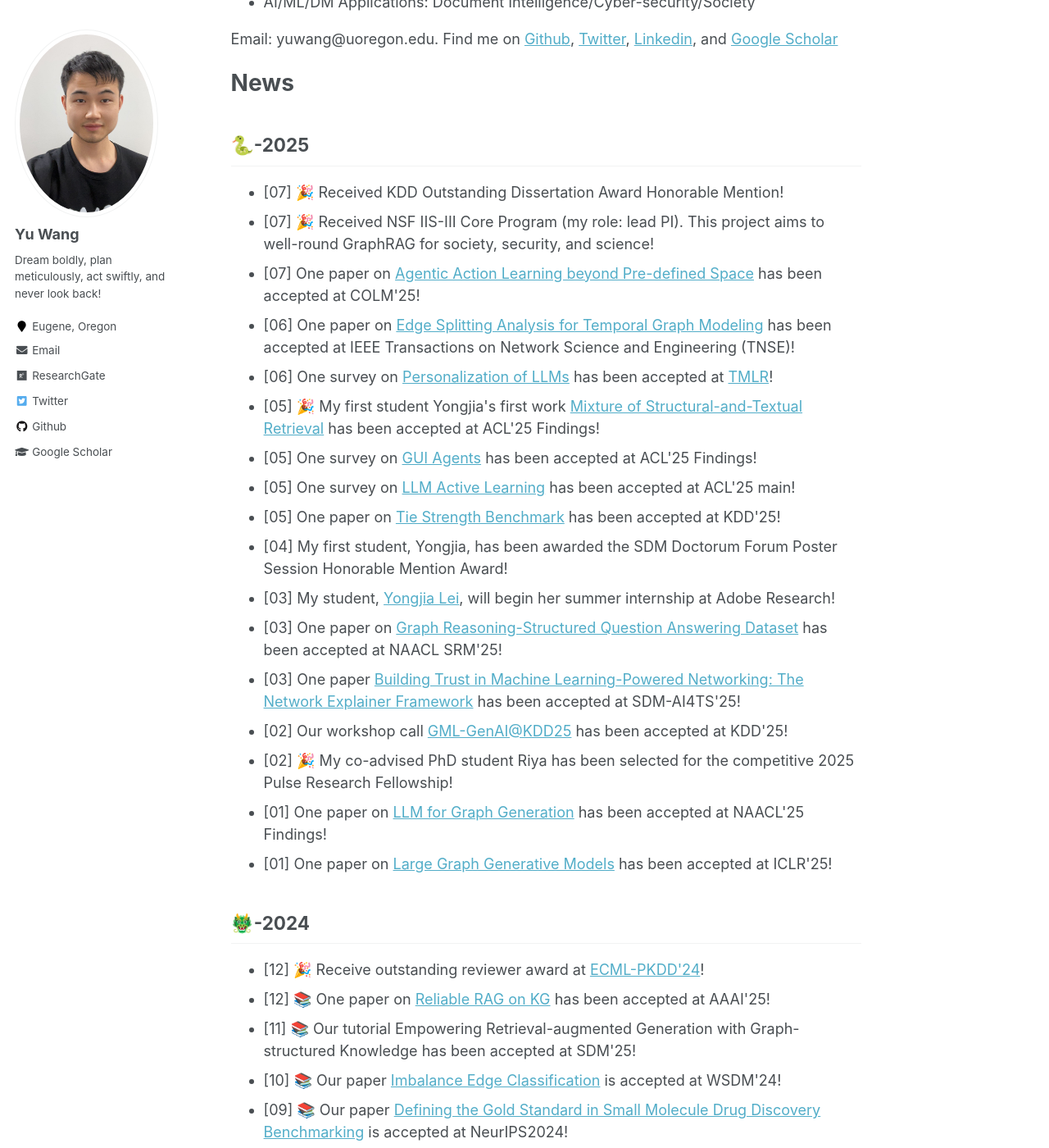
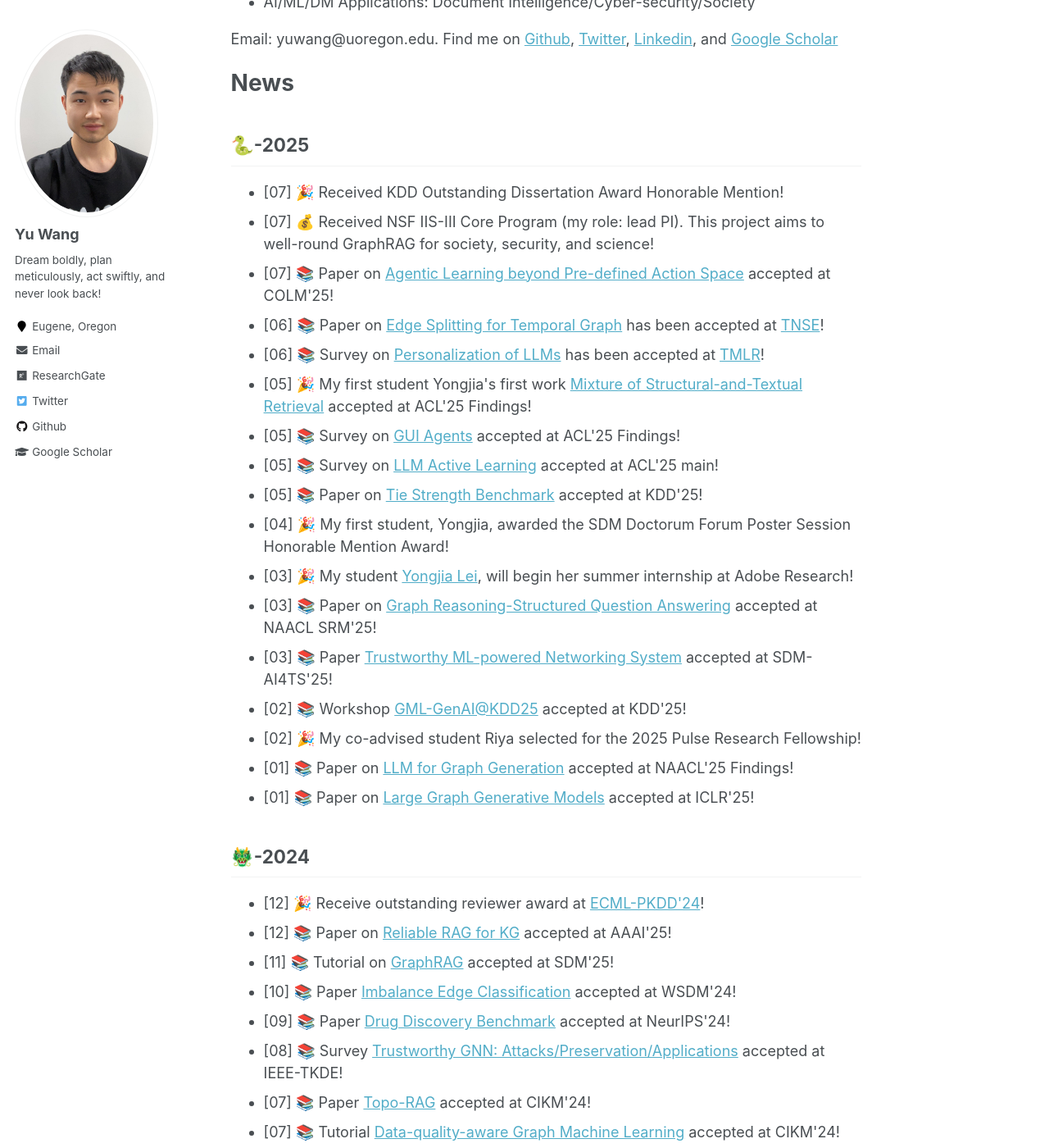
Before and after one commit to yuwang0103/yuwang0103.github.io, a Jekyll site: the page built from _pages/about.md, in a window 1280 px wide and 1400 px high, scrolled down 716 px. Shown: the whole window at 82% size. Built offline with Jekyll 4.4.1, drawn with Linux system fonts in a browser that asks for light colours; some of the changed text lies outside the part shown.

Commit message:
Update about.md

```diff
--- a/_pages/about.md
+++ b/_pages/about.md
@@ -35,41 +35,36 @@ News
 -----
 <ul>
 <li>[07] 🎉 Received KDD Outstanding Dissertation Award Honorable Mention!</li>
-<li>[07] 🎉 Received NSF IIS-III Core Program (my role: lead PI). This project aims to well-round GraphRAG for society, security, and science!</li>
-<li>[07] One paper on <a href='https://arxiv.org/abs/2411.01747'>Agentic Action Learning beyond Pre-defined Space</a> has been accepted at COLM'25!</li>
-<li>[06] One paper on <a href='https://ieeexplore.ieee.org/document/11029199'>Edge Splitting Analysis for Temporal Graph Modeling</a> has been accepted at IEEE Transactions on Network Science and Engineering (TNSE)!</li>
-<li>[06] One survey on <a href='https://arxiv.org/abs/2411.00027'>Personalization of LLMs</a> has been accepted at <a href='https://jmlr.org/tmlr/'>TMLR</a>!</li>
-<li>[05] 🎉 My first student Yongjia's first work <a href='https://arxiv.org/abs/2502.20317'>Mixture of Structural-and-Textual Retrieval</a> has been accepted at ACL'25 Findings!</li>
-<li>[05] One survey on <a href='https://openreview.net/forum?id=ccYWyKCQUu#discussion'>GUI Agents</a> has been accepted at ACL'25 Findings!</li>
-<li>[05] One survey on <a href='https://arxiv.org/abs/2502.11767'>LLM Active Learning</a> has been accepted at ACL'25 main!</li>
-<li>[05] One paper on <a href='https://arxiv.org/abs/2410.19214'>Tie Strength Benchmark</a> has been accepted at KDD'25!</li>
-<li>[04] My first student, Yongjia, has been awarded the SDM Doctorum Forum Poster Session Honorable Mention Award!</li>
-<li>[03] My student, <a href='https://yoega.github.io/Yoega.html'>Yongjia Lei</a>, will begin her summer internship at Adobe Research!</li>
-<li>[03] One paper on <a href=''>Graph Reasoning-Structured Question Answering Dataset</a> has been accepted at NAACL SRM'25!</li>
-<li>[03] One paper <a href=''>Building Trust in Machine Learning-Powered Networking: The Network Explainer Framework</a> has been accepted at SDM-AI4TS'25!</li>
-<li>[02] Our workshop call <a href='https://mlgraphworkshop.github.io/'>GML-GenAI@KDD25</a> has been accepted at KDD'25!</li>
-<li>[02] 🎉 My co-advised PhD student Riya has been selected for the competitive 2025 Pulse Research Fellowship!</li>
-<li>[01] One paper on <a href='https://aclanthology.org/2025.findings-naacl.456/'>LLM for Graph Generation</a> has been accepted at NAACL'25 Findings!</li>
-<li>[01] One paper on <a href='https://openreview.net/forum?id=c01YB8pF0s'>Large Graph Generative Models</a> has been accepted at ICLR'25!</li>
+<li>[07] 💰 Received NSF IIS-III Core Program (my role: lead PI). This project aims to well-round GraphRAG for society, security, and science!</li>
+<li>[07] 📚 Paper on <a href='https://arxiv.org/abs/2411.01747'>Agentic Learning beyond Pre-defined Action Space</a> accepted at COLM'25!</li>
+<li>[06] 📚 Paper on <a href='https://ieeexplore.ieee.org/document/11029199'>Edge Splitting for Temporal Graph</a> has been accepted at <a href='https://ieeexplore.ieee.org/xpl/RecentIssue.jsp?punumber=6488902'>TNSE</a>!</li>
+<li>[06] 📚 Survey on <a href='https://arxiv.org/abs/2411.00027'>Personalization of LLMs</a> has been accepted at <a href='https://jmlr.org/tmlr/'>TMLR</a>!</li>
+<li>[05] 🎉 My first student Yongjia's first work <a href='https://arxiv.org/abs/2502.20317'>Mixture of Structural-and-Textual Retrieval</a> accepted at ACL'25 Findings!</li>
+<li>[05] 📚 Survey on <a href='https://openreview.net/forum?id=ccYWyKCQUu#discussion'>GUI Agents</a> accepted at ACL'25 Findings!</li>
+<li>[05] 📚 Survey on <a href='https://arxiv.org/abs/2502.11767'>LLM Active Learning</a> accepted at ACL'25 main!</li>
+<li>[05] 📚 Paper on <a href='https://arxiv.org/abs/2410.19214'>Tie Strength Benchmark</a> accepted at KDD'25!</li>
+<li>[04] 🎉 My first student, Yongjia, awarded the SDM Doctorum Forum Poster Session Honorable Mention Award!</li>
+<li>[03] 🎉 My student <a href='https://yoega.github.io/Yoega.html'>Yongjia Lei</a>, will begin her summer internship at Adobe Research!</li>
+<li>[03] 📚 Paper on <a href=''>Graph Reasoning-Structured Question Answering</a> accepted at NAACL SRM'25!</li>
+<li>[03] 📚 Paper <a href=''>Trustworthy ML-powered Networking System</a> accepted at SDM-AI4TS'25!</li>
+<li>[02] 📚 Workshop <a href='https://mlgraphworkshop.github.io/'>GML-GenAI@KDD25</a> accepted at KDD'25!</li>
+<li>[02] 🎉 My co-advised student Riya selected for the 2025 Pulse Research Fellowship!</li>
+<li>[01] 📚 Paper on <a href='https://aclanthology.org/2025.findings-naacl.456/'>LLM for Graph Generation</a> accepted at NAACL'25 Findings!</li>
+<li>[01] 📚 Paper on <a href='https://openreview.net/forum?id=c01YB8pF0s'>Large Graph Generative Models</a> accepted at ICLR'25!</li>
 </ul>
 
 🐲-2024
 -----
 <ul>
 <li>[12] 🎉 Receive outstanding reviewer award at <a href='https://ecmlpkdd.org/2024/organisation-area-chairs-and-reviewers/'>ECML-PKDD'24</a>!</li>
-<li>[12] 📚 One paper on <a href='https://arxiv.org/abs/2410.08985'>Reliable RAG on KG</a> has been accepted at AAAI'25!</li>
+<li>[12] 📚 Paper on <a href='https://arxiv.org/abs/2410.08985'>Reliable RAG for KG</a> accepted at AAAI'25!</li>
+<li>[11] 📚 Tutorial on <a href='https://kindlab-fly.github.io/tutorials/sdm25/'>GraphRAG</a> accepted at SDM'25!</li>
+<li>[10] 📚 Paper <a href='https://arxiv.org/html/2406.11685v1'>Imbalance Edge Classification</a> accepted at WSDM'24!</li>
 
-<li>[11] 📚 Our tutorial Empowering Retrieval-augmented Generation with Graph-structured Knowledge has been accepted at SDM'25!</li>
-
-<li>[10] 📚 Our paper <a href='https://arxiv.org/html/2406.11685v1'>Imbalance Edge Classification</a> is accepted at WSDM'24!</li>
-
-<li>[09] 📚 Our paper <a href='https://www.welqrate.org/'>Defining the Gold Standard in Small Molecule Drug Discovery Benchmarking</a> is accepted at NeurIPS2024!</li>
-<li>[08] 📚 Our paper <a href='https://arxiv.org/abs/2308.16375'>A Survey on Privacy in Graph Neural Networks: Attacks, Preservation, and Applications</a> is accepted at IEEE TKDE!</li>
-<li>[07] 📚 Our paper Topo-RAG has been accepted at CIKM'24, see you in Boise!</li>
-<li>[07] 📚 Our tutorial Data-quality-aware Graph Machine Learning has been accepted at CIKM'24, see you in Boise!</li>
-<li>[06] Our paper <a href='https://arxiv.org/abs/2406.05109#:~:text=Large%20Generative%20Models%20(LGMs)%20such,extremely%20diverse%20from%20numerous%20domains.'>Large Graph Generative Model</a> with <a href='https://lggm-lg.github.io/'>Text2Graph Demo</a> are online now. Feel free to play with it!</li>
-<li>[06] Serve as PC member at AAAI 2025 and WSDM 2025!</li>
-<li>[05] Serve as reviewer at NeurIPS 2024 Research/Dataset Benchmark Track and AAAI ICWSM 2024!</li>
+<li>[09] 📚 Paper <a href='https://www.welqrate.org/'>Drug Discovery Benchmark</a> accepted at NeurIPS'24!</li>
+<li>[08] 📚 Survey <a href='https://arxiv.org/abs/2308.16375'>Trustworthy GNN: Attacks/Preservation/Applications</a> accepted at IEEE-TKDE!</li>
+<li>[07] 📚 Paper <a href='https://arxiv.org/html/2405.17602v1'>Topo-RAG</a> accepted at CIKM'24!</li>
+<li>[07] 📚 Tutorial <a href='https://nds-vu.github.io/tutorials/cikm24/'>Data-quality-aware Graph Machine Learning</a> accepted at CIKM'24!</li>
 <li>[05] New preprint <a href='https://arxiv.org/abs/2405.17602'>Augmenting Textual Generation via Topology Aware Retrieval</a> is available online!</li>
 <li>[05] My collaborated paper with The Home Depot Knowledge Graph for Session Recommendation has been selected as the Spotlight Presentation at Industrial Track!</li>
 <li>[04] Our survey <a href='https://arxiv.org/abs/2307.04644'>Recommendation diversity/fairness</a> has been accepted at TIST!</li>
```
